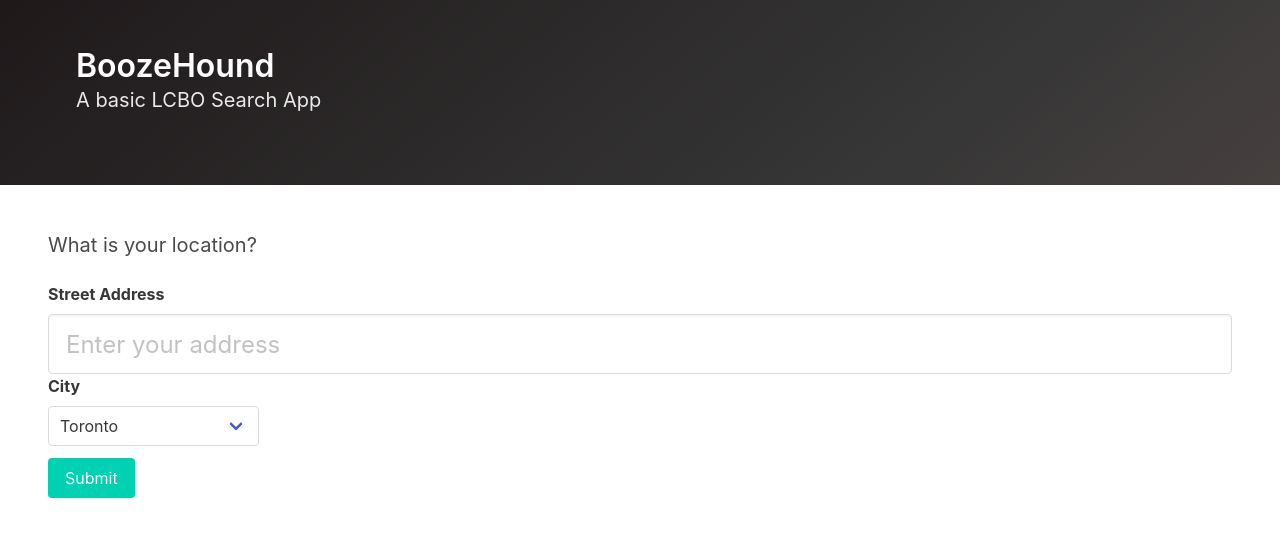
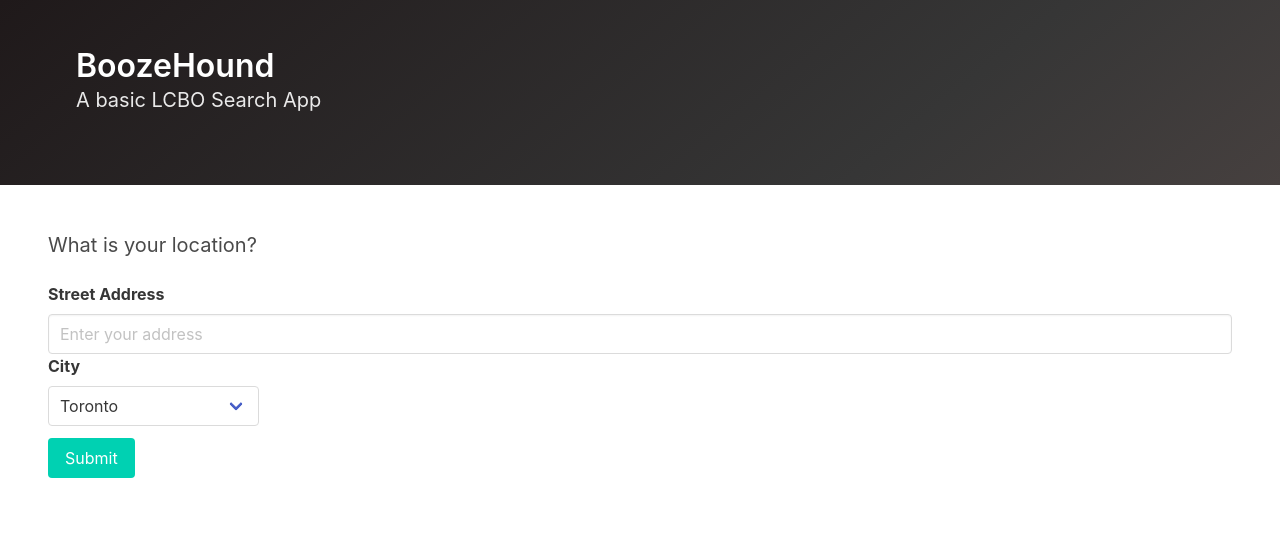
Before and after one commit to benjiekibblewhite/lcbo-app-react, a React (Create React App) app: page / in a window 1280 px wide. Shown: the top 536 px of the page. Built offline with nearby package versions, Linux system fonts and the light colour scheme.

Commit message:
minor change, update plan

```diff
--- a/src/components/UserLocationForm.jsx
+++ b/src/components/UserLocationForm.jsx
@@ -55,7 +55,7 @@
                         <div className="control is-expanded">
                             <input
                                 id="userAddress"
-                                className="input is-large"
+                                className="input"
                                 type="text"
                                 placeholder="Enter your address"
                                 value={this.state.userAddress}
```
Also changed, not shown: plan.txt.
